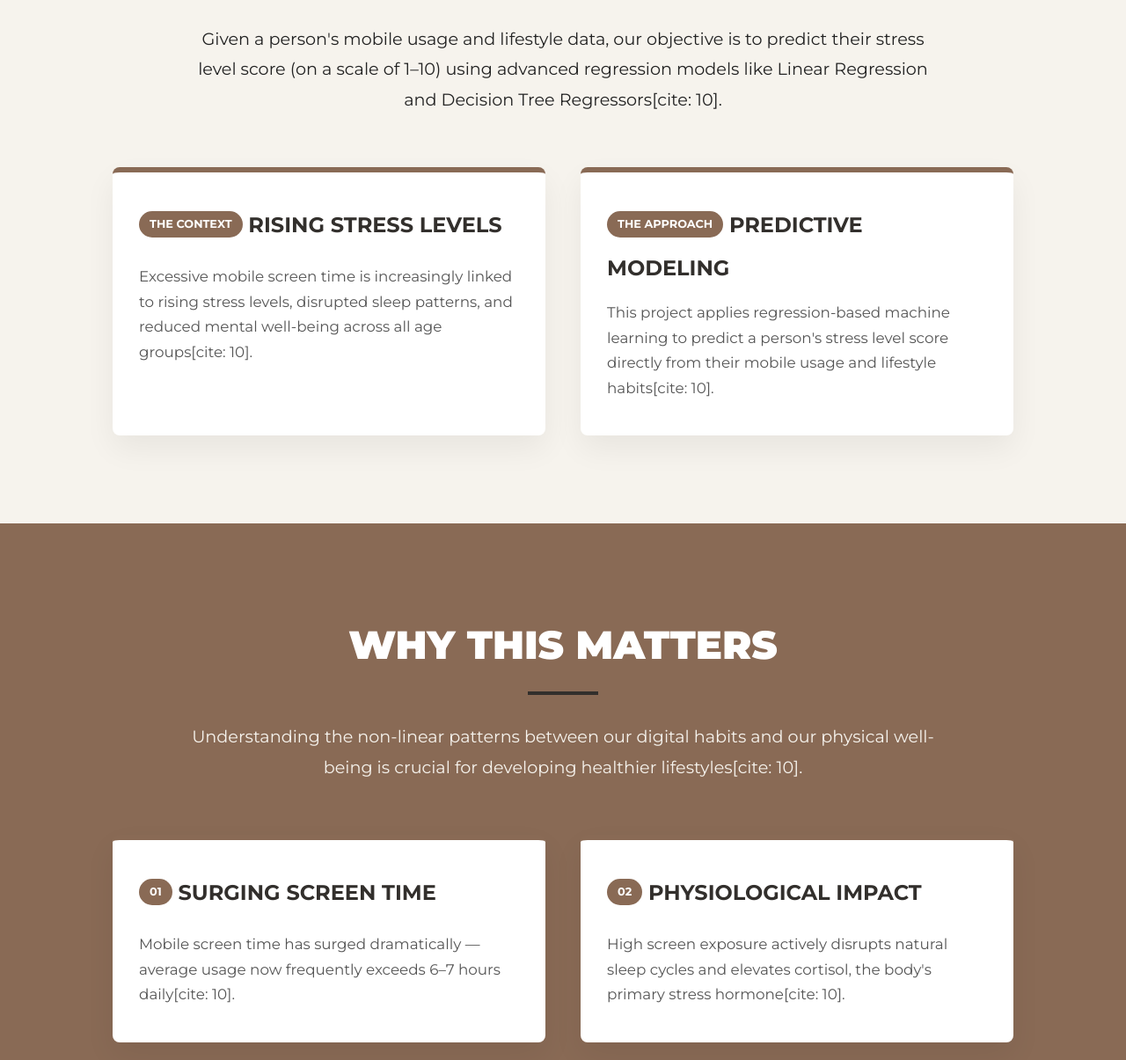
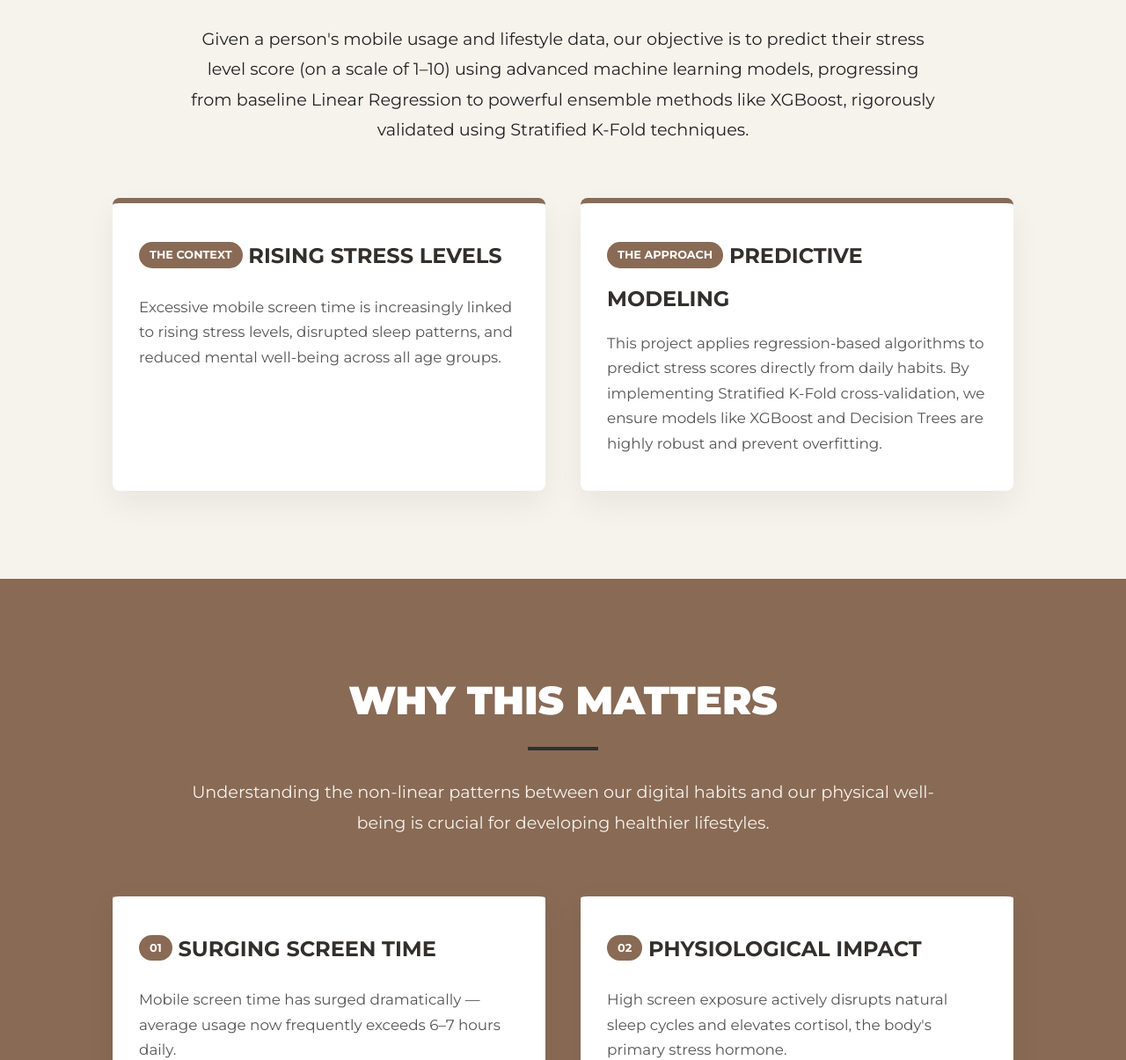
Before and after one commit to Ayush-Kumar-ojha11/temporay_repo, a plain HTML site: page ML/courseProject.html in a window 1280 px wide. Shown: the part 762-1967 px from the top of the page at 88% size. Drawn offline with Linux system fonts and the light colour scheme.

Commit message:
Update courseProject.html

```diff
--- a/ML/courseProject.html
+++ b/ML/courseProject.html
@@ -300,18 +300,18 @@
     <section class="section">
         <h2 class="section-title reveal">The Problem Statement</h2>
         <p class="intro-text reveal-scale delay-1">
-            Given a person's mobile usage and lifestyle data, our objective is to predict their stress level score (on a scale of 1–10) using advanced regression models like Linear Regression and Decision Tree Regressors[cite: 10].
+            Given a person's mobile usage and lifestyle data, our objective is to predict their stress level score (on a scale of 1–10) using advanced machine learning models, progressing from baseline Linear Regression to powerful ensemble methods like XGBoost, rigorously validated using Stratified K-Fold techniques.
         </p>
 
         <div class="focus-grid">
             <div class="focus-card reveal-left delay-1">
                 <h3><span>The Context</span> Rising Stress Levels</h3>
-                <p>Excessive mobile screen time is increasingly linked to rising stress levels, disrupted sleep patterns, and reduced mental well-being across all age groups[cite: 10].</p>
+                <p>Excessive mobile screen time is increasingly linked to rising stress levels, disrupted sleep patterns, and reduced mental well-being across all age groups.</p>
             </div>
 
             <div class="focus-card reveal-scale delay-2">
                 <h3><span>The Approach</span> Predictive Modeling</h3>
-                <p>This project applies regression-based machine learning to predict a person's stress level score directly from their mobile usage and lifestyle habits[cite: 10].</p>
+                <p>This project applies regression-based algorithms to predict stress scores directly from daily habits. By implementing Stratified K-Fold cross-validation, we ensure models like XGBoost and Decision Trees are highly robust and prevent overfitting.</p>
             </div>
         </div>
     </section>
@@ -319,23 +319,23 @@
     <section class="section section-alt">
         <h2 class="section-title reveal">Why This Matters</h2>
         <p class="intro-text reveal delay-1">
-            Understanding the non-linear patterns between our digital habits and our physical well-being is crucial for developing healthier lifestyles[cite: 10].
+            Understanding the non-linear patterns between our digital habits and our physical well-being is crucial for developing healthier lifestyles.
         </p>
 
         <div class="focus-grid">
             <div class="focus-card reveal delay-1">
                 <h3><span>01</span> Surging Screen Time</h3>
-                <p>Mobile screen time has surged dramatically — average usage now frequently exceeds 6–7 hours daily[cite: 10].</p>
+                <p>Mobile screen time has surged dramatically — average usage now frequently exceeds 6–7 hours daily.</p>
             </div>
 
             <div class="focus-card reveal delay-2">
                 <h3><span>02</span> Physiological Impact</h3>
-                <p>High screen exposure actively disrupts natural sleep cycles and elevates cortisol, the body's primary stress hormone[cite: 10].</p>
+                <p>High screen exposure actively disrupts natural sleep cycles and elevates cortisol, the body's primary stress hormone.</p>
             </div>
 
             <div class="focus-card reveal delay-3">
                 <h3><span>03</span> AI-Driven Wellness</h3>
-                <p>Machine Learning models can quantify stress risk directly from daily habits — eliminating the immediate need for clinical tests[cite: 10].</p>
+                <p>Machine Learning models can quantify stress risk directly from daily habits — eliminating the immediate need for clinical tests.</p>
             </div>
         </div>
     </section>
```
